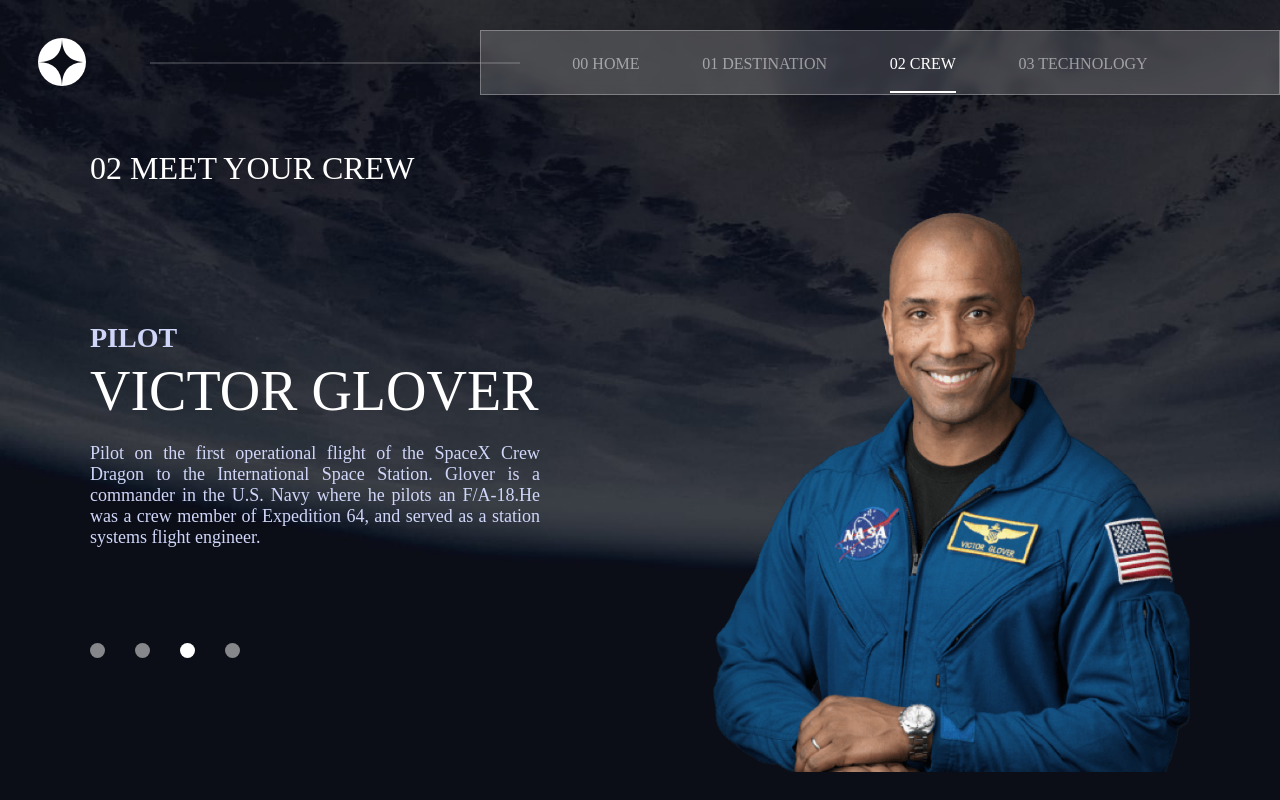
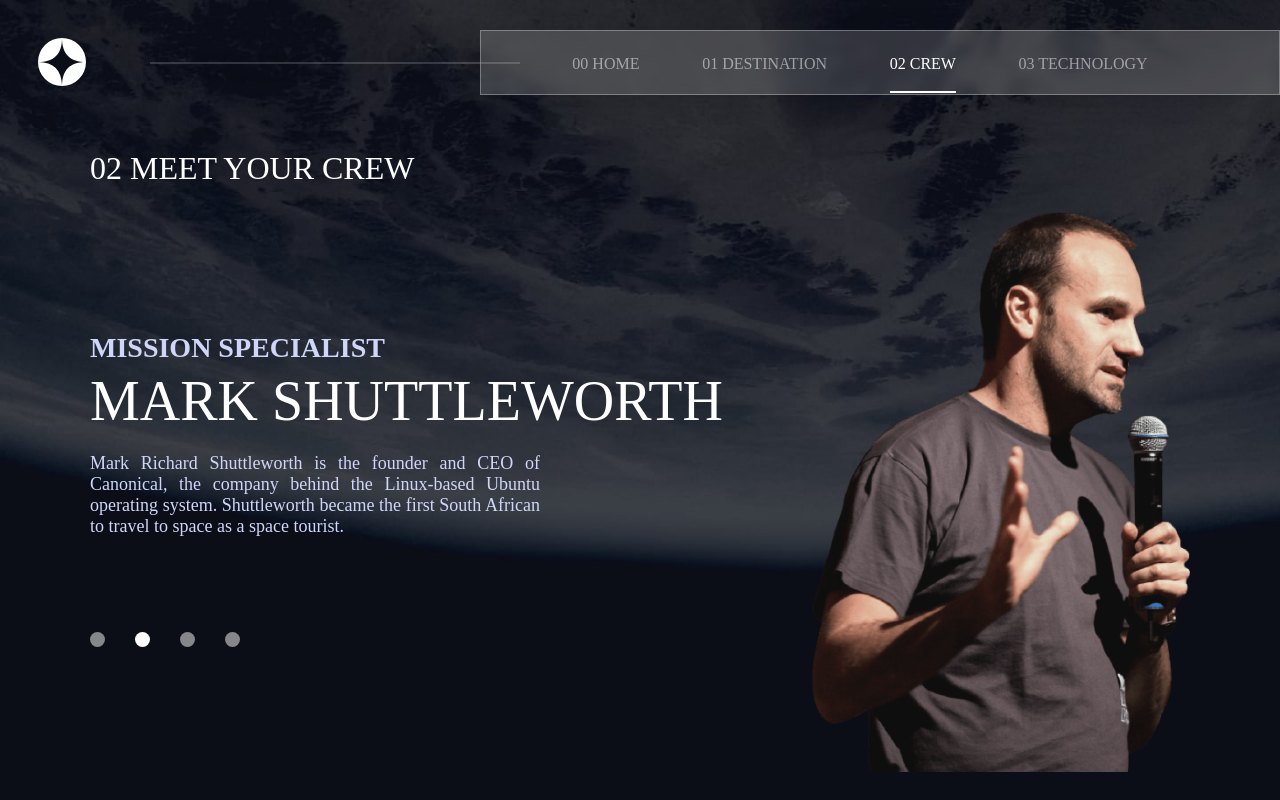
Before and after one commit to Eco-developer/space-tourism-website, a React (Create React App) app: page /crew in a window 1280 px wide. Built offline with nearby package versions, Linux system fonts and the light colour scheme.

Commit message:
delete logic of interval to move to custom hook useInterval.

```diff
--- a/src/containers/CrewNav/CrewNav.jsx
+++ b/src/containers/CrewNav/CrewNav.jsx
@@ -1,4 +1,3 @@
-import { useEffect, useRef } from "react";
 import styles from "./CrewNav.module.css";
 import { v4 as uuid } from "uuid"
 
@@ -6,24 +5,7 @@
     data,
     position,
     setPosition
-}) => {
-    const didMount = useRef(false);
-    useEffect(() => {
-        if (didMount.current) {
-            return
-        }
-        setInterval(() => {
-            setPosition((prevPosition) => {
-                if (prevPosition === data.length - 1) {
-                    return 0;
-                } else {
-                    return prevPosition+1;
-                }
-            })
-        }, 3000)
-        didMount.current = true
-    }, [data, setPosition])
-    return (
+}) => (
     <div className={styles.crew_nav__container}>
         <div  className={styles.crew_nav__content}>
             {data.map((item, index) => {
@@ -42,4 +24,3 @@
         </div>
     </div>
 )
-}
```
Lines whose indentation alone changed are shown as unchanged.
